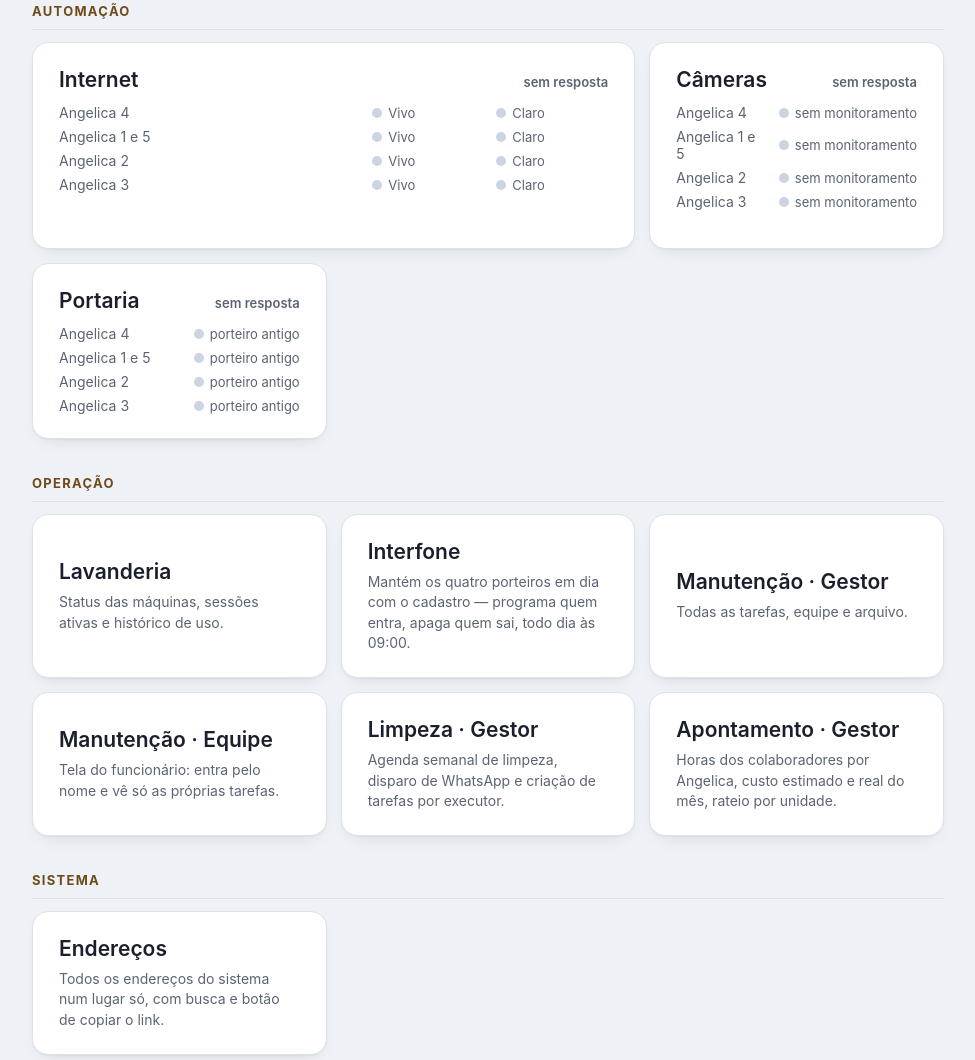
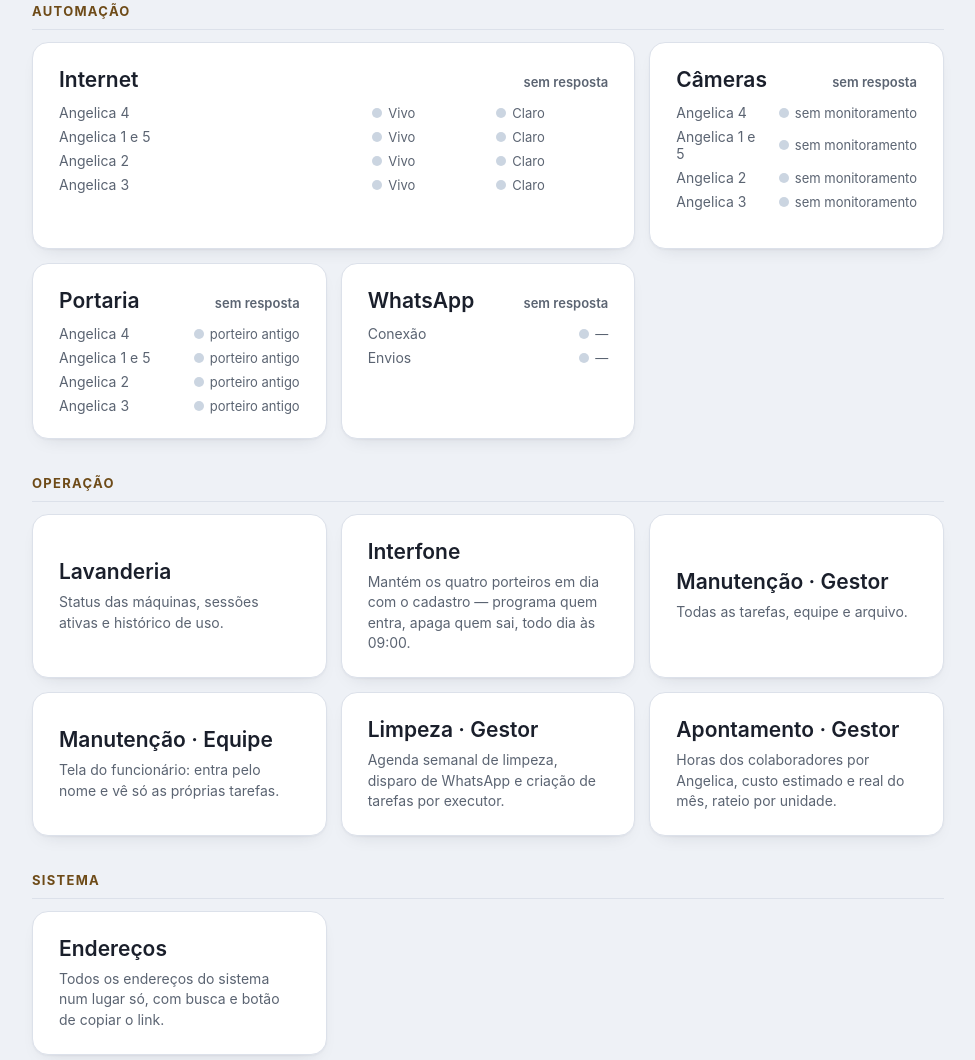
Before and after one commit to AngelicaStudios/angelicastudios.github.io, a plain HTML site: page index.html in a window 1280 px wide. Shown: the part 1033-2093 px from the top of the page, without its empty margins (152-1127 px from the left). Drawn offline with Linux system fonts and the light colour scheme; no server answers.

Commit message:
update: index.html

```diff
--- a/index.html
+++ b/index.html
@@ -333,6 +333,16 @@
         <div class="rede-cab"><p class="card-name">Portaria</p><span class="rede-estado" id="portEstado"></span></div>
         <div class="rede-grade" id="portGrade"></div>
       </a>
+
+      <!-- Lê rede.angelicastudios.com.br/api/whatsapp/status (público: só a cor e uma
+           frase por linha — número, nome e chave nunca saem de lá). Aprovado por ele
+           em 27/10/2026, depois da queda de 26/10 (10 h fora sem ninguém ver). Sem
+           resposta, o card fica apagado mas continua levando à tela de quedas. -->
+      <a class="card card-cam" id="cardWhatsapp" href="https://rede.angelicastudios.com.br/whatsapp" target="_blank">
+        <div class="rede-cab"><p class="card-name">WhatsApp</p><span class="rede-estado" id="waEstado"></span></div>
+        <div class="rede-grade" id="waGrade"></div>
+        <p class="rede-rodape" id="waRodape"></p>
+      </a>
     </div>
   </div>
 
@@ -540,6 +550,44 @@ if (!appInstalado) {
   carregar();
   document.addEventListener('visibilitychange', () => { if (!document.hidden) carregar(); });
 })();
+
+// Card WhatsApp: a sessão do WhatsApp da empresa (WAHA) e os envios — a cor e a
+// frase de cada linha já vêm prontas do servidor (o mesmo texto da tela). Mesmo
+// jeito dos outros: lê ao abrir e ao voltar para o painel, sem atualização automática.
+(function cardWhatsapp() {
+  const URL_WA = 'https://rede.angelicastudios.com.br/api/whatsapp/status';
+  const card = document.getElementById('cardWhatsapp');
+  if (!card) return;
+  const esc = t => String(t == null ? '' : t).replace(/[&<>"]/g, c => ({ '&': '&amp;', '<': '&lt;', '>': '&gt;', '"': '&quot;' }[c]));
+  const CORES = { ok: 1, aviso: 1, fora: 1, off: 1 };
+  const cor = c => CORES[c] ? c : 'off';
+  const linha = l => `<div class="rede-linha cam-linha${cor(l.classe) === 'off' ? ' off' : ''}"><span class="rede-predio">${esc(l.nome)}</span>` +
+    `<span class="rede-op"><i class="dot ${cor(l.classe)}"></i>${esc(l.texto)}</span></div>`;
+  function desenhar(d) {
+    const est = document.getElementById('waEstado');
+    est.className = 'rede-estado ' + cor(d.estado.classe);
+    est.textContent = d.estado.texto;
+    card.classList.toggle('alerta', d.estado.classe === 'fora');
+    document.getElementById('waGrade').innerHTML = d.linhas.map(linha).join('');
+    document.getElementById('waRodape').textContent = d.atualizado ? 'atualizado às ' + d.atualizado.slice(11, 16) : '';
+  }
+  function semResposta() {
+    const est = document.getElementById('waEstado');
+    est.className = 'rede-estado off';
+    est.textContent = 'sem resposta';
+    card.classList.remove('alerta');
+    document.getElementById('waGrade').innerHTML =
+      ['Conexão', 'Envios'].map(n => linha({ nome: n, classe: 'off', texto: '—' })).join('');
+  }
+  function carregar() {
+    fetch(URL_WA, { cache: 'no-store' })
+      .then(r => r.ok ? r.json() : Promise.reject(r.status))
+      .then(desenhar)
+      .catch(semResposta);
+  }
+  carregar();
+  document.addEventListener('visibilitychange', () => { if (!document.hidden) carregar(); });
+})();
 </script>
 </body>
 </html>
```
